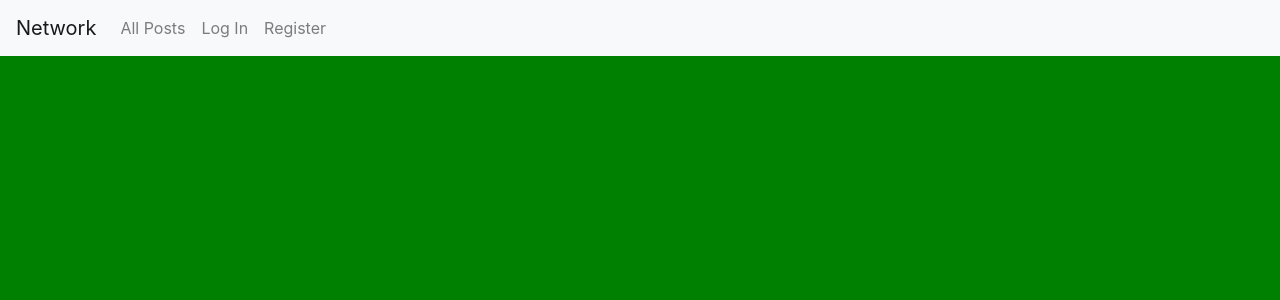
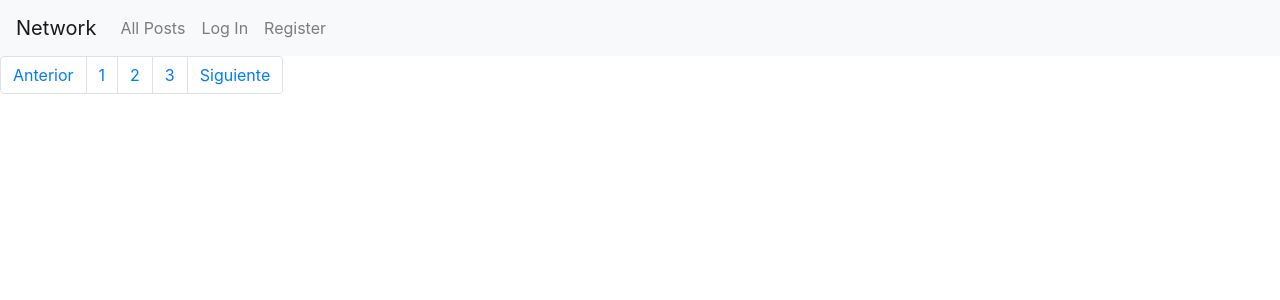
Before and after one commit to 57R47O5/network, a Django app: template templates/network/index.html in a window 1280 px wide. Shown: the top 300 px of the page. Run offline with Django 3.2, Linux system fonts and the light colour scheme; the template is opened without the code that fills it, so the values that code supplies are empty; some libraries are stand-ins or nearby versions.

Commit message:
La paginacion ya funciona

```diff
--- a/static/network/index.js
+++ b/static/network/index.js
@@ -50,6 +50,9 @@ function cargar_posts(pagina, usuario){
     //Reseteamos el timeline
     document.querySelector("#timeline").innerHTML = ""
 
+    // Seteamos la variable children
+    let children=0;
+
     //Cargamos los posts. Recibimos como un solo objeto Json. Hay que cortar
     fetch('/posts/' + pagina, {
         method: 'POST',
@@ -92,7 +95,19 @@ function cargar_posts(pagina, usuario){
 
         };
         console.log(posts);
+        children = document.querySelector("#timeline").childElementCount;
+
+
+        if(pagina==1){document.querySelector("#page-item-1").style.display='none'}
+        else{document.querySelector("#page-item-1").style.display='block'};
+        document.querySelector("#page-item-1").firstChild.innerHTML = pagina - 1;
+        document.querySelector("#page-item-2").firstChild.innerHTML = pagina;
+        if(children<10){document.querySelector("#page-item-3").style.display='none'}
+        else{document.querySelector("#page-item-3").style.display='block'};
+        document.querySelector("#page-item-3").firstChild.innerHTML = pagina + 1;
     });
+
+
 }
 
 function cargar_form(){
@@ -122,10 +137,34 @@ function perfil(usuario){
 
 }
 
+document.addEventListener('DOMContentLoaded', function() {
+    document.querySelector("#page-item-anterior").addEventListener('click', ()=> {
+        if (pagina > 1){pagina--;}
+        let Objetousuario = {Todo:true, User:0, Seguidos: false};
+        cargar_posts(pagina, Objetousuario);
+    });
+    document.querySelector("#page-item-siguiente").addEventListener('click', ()=> {
+        pagina++;
+        let Objetousuario = {Todo:true, User:0, Seguidos: false};
+        cargar_posts(pagina, Objetousuario);
+    });
+    document.querySelector("#page-item-1").addEventListener('click', ()=> {
+        if (pagina > 1){pagina--;}
+        let Objetousuario = {Todo:true, User:0, Seguidos: false};
+        cargar_posts(pagina, Objetousuario);
+    });
+    document.querySelector("#page-item-3").addEventListener('click', ()=> {
+        pagina++;
+        let Objetousuario = {Todo:true, User:0, Seguidos: false};
+        cargar_posts(pagina, Objetousuario);
+    });
+})
+
+
 window.onscroll = () => {
 
     if (window.innerHeight + window.scrollY >= document.body.offsetHeight) {
-        document.querySelector('body').style.background = 'green';
+        document.querySelector('body').style.background = 'white';
     } else {
         document.querySelector('body').style.background = 'white';
         //pagina++;
--- a/templates/network/index.html
+++ b/templates/network/index.html
@@ -32,7 +32,15 @@
     <div id="timeline">
     </div>
 
-
+    <nav aria-label="Navegacion-Paginas">
+        <ul class="pagination">
+          <li class="page-item" id="page-item-anterior"><a class="page-link" href="#">Anterior</a></li>
+          <li class="page-item" id="page-item-1"><a class="page-link" href="#">1</a></li>
+          <li class="page-item" id="page-item-2"><a class="page-link" href="#">2</a></li>
+          <li class="page-item" id="page-item-3"><a class="page-link" href="#">3</a></li>
+          <li class="page-item" id="page-item-siguiente"><a class="page-link" href="#">Siguiente</a></li>
+        </ul>
+      </nav>
 
 {% endblock %}
 
```
